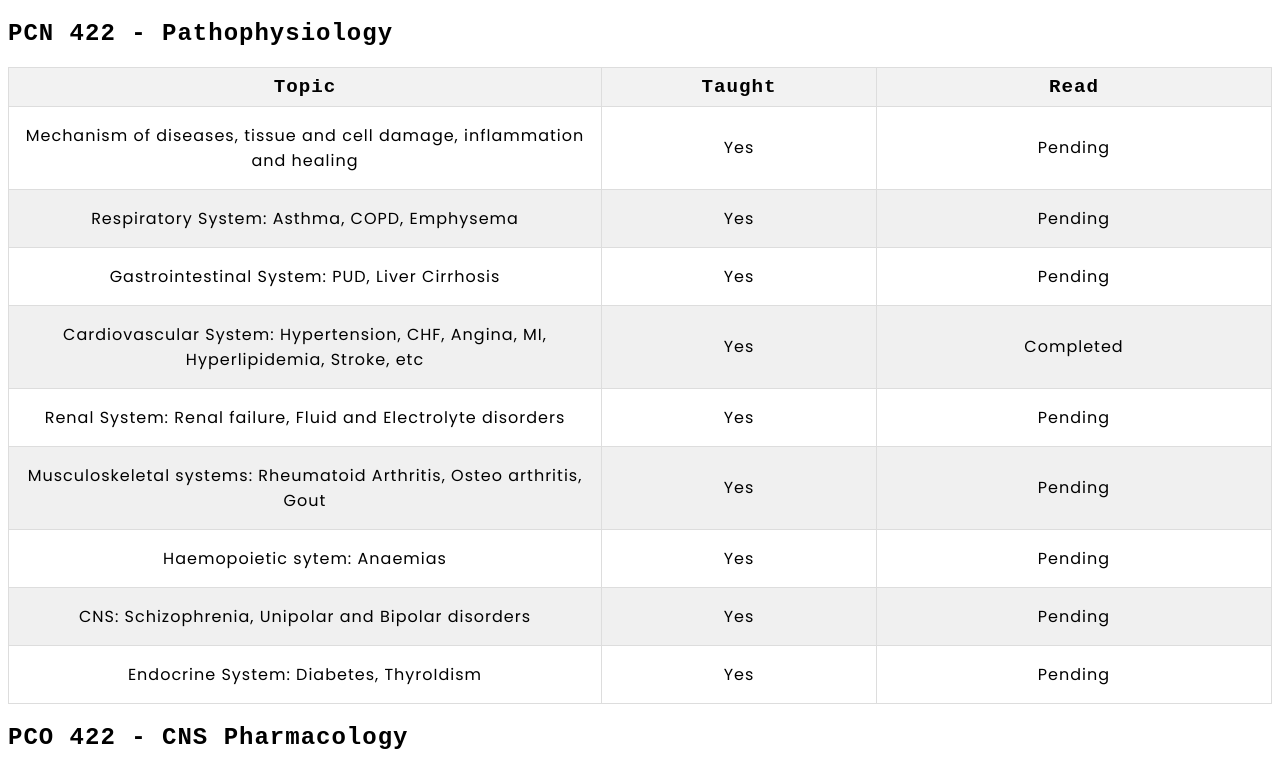
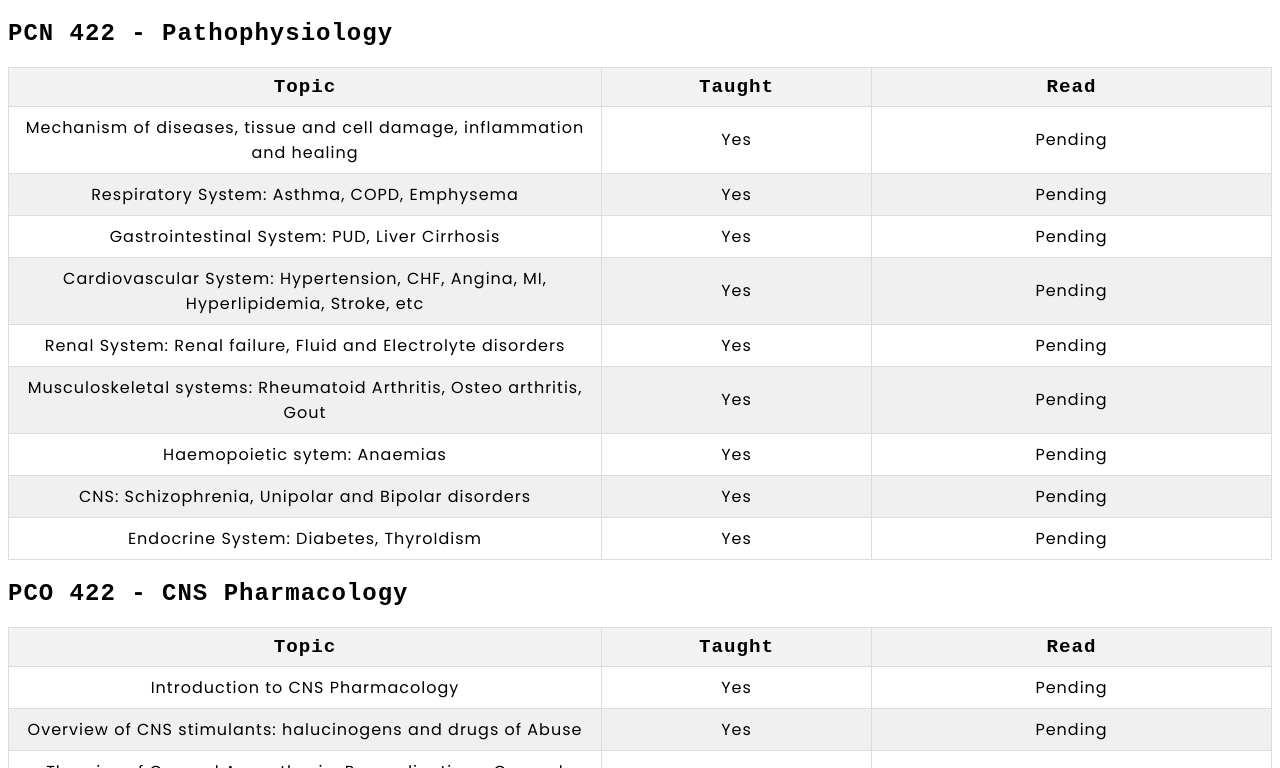
Before and after one commit to AJ1732/DCTP-Assignments, a plain HTML site: page PART 1/index.html in a window 1280 px wide. Shown: the top 768 px of the page. Drawn offline with Linux system fonts and the light colour scheme.

Commit message:
Cleaning Code and fixing bugs

```diff
--- a/PART 1/app.js
+++ b/PART 1/app.js
@@ -2,29 +2,27 @@
 const tableRowArray = document.getElementsByTagName("tr");
 // console.log(tableRowArray);
 
-
+// USING A FOR LOOP FOR ITERATION
 // This iterates through the table row array, and brings out each individual table row
 for (let i = 1; i < tableRowArray.length; i++) {
   const tableRow = tableRowArray[i];
-  // console.log(tableRow);
 
   // Selects all the table data into an array
-  const tableDataArray = tableRow.children;
-  // console.log(tableDataArray);
+  const tableDataArray = tableRow.cells;
 
   // This selects the Read table data and performs a function
   const tableDataRead = tableDataArray[2];
   tableDataRead.addEventListener("click", (e) => {
     const togClass = tableDataRead.classList.toggle("true");
-    // console.log(togClass);
+
     if (togClass) {
       tableDataRead.textContent = `Completed`
     } else {
       tableDataRead.textContent = `Pending`
     }
-    // console.log("Clicked");
   })
 
+  // Can I not iterate this because of the HTML collection array
   for (let j = 0; j < tableDataArray; j++) {
     const tableData = tableDataArray[j]
     tableData.addEventListener("click", () => {
@@ -39,21 +37,21 @@ for (let i = 1; i < tableRowArray.length; i++) {
 
 
 // const tableBodyArray = document.getElementsByTagName("tbody");
-// // console.log(tableBodyArray);
+// console.log(tableBodyArray);
 
 // for (let i = 0; i < tableBodyArray.length; i++) {
 //   const tableBody = tableBodyArray[i];
-//   // console.log(tableBody);
+  // console.log(tableBody);
 
 //   const tableRowArray = tableBody.children;
-//   // console.log(tableRowArray);
+  // console.log(tableRowArray);
 
 //   for(let j = 0; j < tableRowArray.length; j++) {
 //     const tableRow = tableRowArray[j];
-//     // console.log(tableRow);
+    // console.log(tableRow);
 
 //     const tableDataArray = tableRow.children;
-//     // console.log(tableDataArray);
+    // console.log(tableDataArray);
 //   }
 // }
 
--- /dev/null
+++ b/PART 1/app2.js
@@ -0,0 +1,14 @@
+// This selects all the table rows in an array
+const tableRows = document.getElementsByTagName("tr");
+
+// This spreads the HTML collection array so we can utilize it
+// const tableRowArray = Array.from(tableRows)
+// OR
+const tableRowArray = [...tableRows];
+// console.log(tableRowArray);
+
+// USING ES6 FUNCTION MAP() FOR ITERATION
+tableRowArray.slice(1).map(tableRow => {
+  // const tableRaw = tableRow.cells
+  console.log(tableRow.cells);
+});
--- a/PART 1/index.html
+++ b/PART 1/index.html
@@ -12,8 +12,8 @@
     <thead>
       <tr>
         <th class="head-topic">Topic</th>
-        <th>Taught</th>
-        <th>Read</th>
+        <th class="head-taught">Taught</th>
+        <th class="head-read">Read</th>
       </tr>
     </thead>
     <tbody>
@@ -38,7 +38,7 @@
       <tr>
         <td>Cardiovascular System: Hypertension, CHF, Angina, MI, Hyperlipidemia, Stroke, etc</td>
         <td>Yes</td>
-        <td>Completed</td>
+        <td>Pending</td>
       </tr>
 
       <tr>
@@ -151,6 +151,6 @@
     </tbody>
   </table>
 
-  <script src="app.js"></script>
+  <script src="app2.js"></script>
 </body>
 </html>
--- a/PART 1/style.css
+++ b/PART 1/style.css
@@ -17,11 +17,6 @@ h2 {
   border-collapse: collapse;
 }
 
-/* This gives the stripped look of the even rows */
-.responsive-table tr:nth-child(even) {
-  background-color: rgb(240, 240, 240);
-}
-
 .responsive-table th,
 .responsive-table td {
   padding: 0.5rem;
@@ -35,22 +30,26 @@ h2 {
   font-family: 'Courier New', Courier, monospace;
 }
 
-.responsive-table td {
-  padding: 1rem;
+/* This gives the stripped look of the even rows */
+.responsive-table tr:nth-child(even) {
+  background-color: rgb(240, 240, 240);
 }
 
-
-/* Target the columns width */
-.head-topic {
-  width: 45vw;
+.responsive-table td {
+  padding: 0.5rem;
 }
 
-.head-taught {
+/* Make the table responsive */
+.responsive-table td:nth-child(1) {
+  width: 45vw;
+  min-width: 45vw;
+}
+
+.responsive-table td:nth-child(2) {
   width: 20vw;
 }
 
-.head-read {
-  width: 25vw;
+.responsive-table td:nth-child(3) {
+  min-width: 25vw;
+  width: 30vw;
 }
-
-/* Make the table responsive */
```
